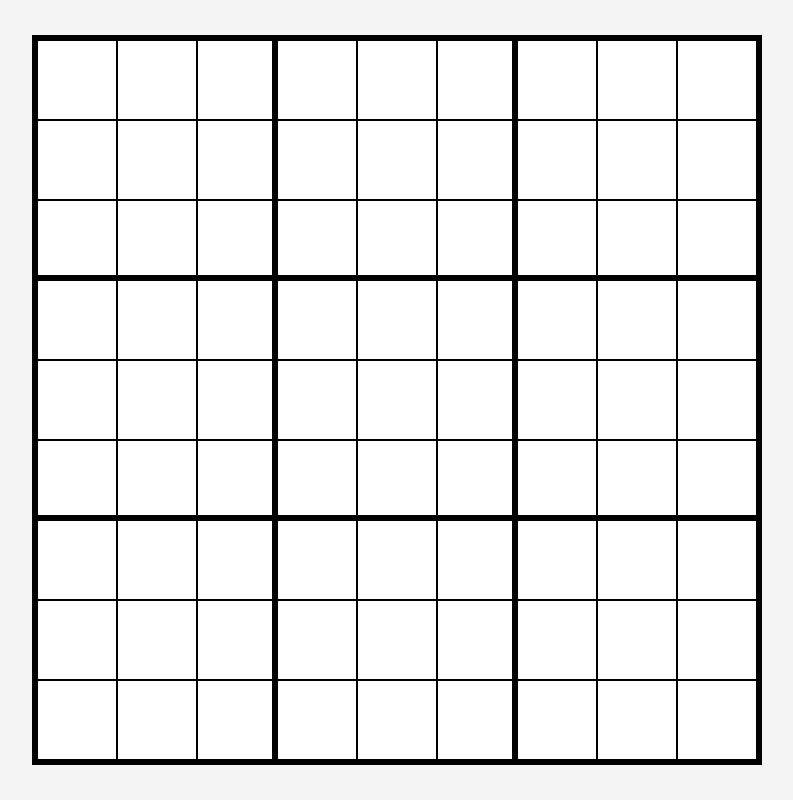
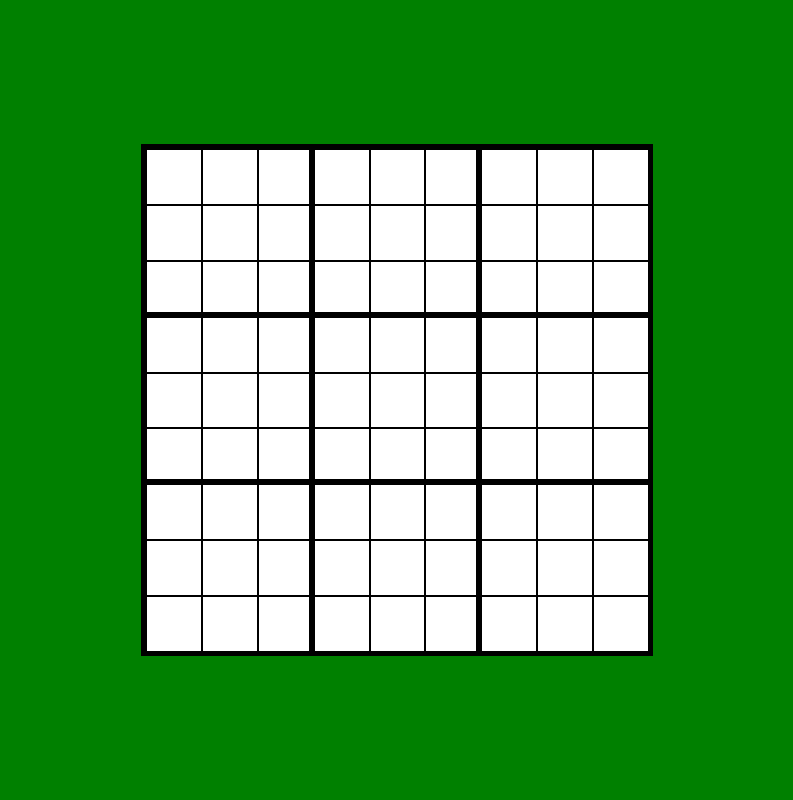
Before and after one commit to TheVineCode/sudoku_solver, a plain HTML site: page index.html in a window 1280 px wide. Shown: the whole page, without its empty margins (243-1036 px from the left). Drawn offline with Linux system fonts and the light colour scheme.

Commit message:
Styling changes to scale to screen size and prevent clicking background changing color

```diff
--- a/index.css
+++ b/index.css
@@ -13,6 +13,7 @@ body {
 
 .game-area {
     height: 100%;
+    background-color: green;
     flex-grow: 1;
     padding: 5rem;
     display: flex;
@@ -21,9 +22,8 @@ body {
 }
 
 .game {
-    background-color: pink;
-    max-width: 1220px;
-    max-height: 1220px;
+    width: 40vw;
+    height: 40vw;
     display: grid;
     grid-template-rows: auto auto auto auto auto auto auto auto auto;
     grid-template-columns: auto auto auto auto auto auto auto auto auto;
@@ -33,14 +33,13 @@ body {
 .game_block {
     background-color: white;
     border: 1px solid #000;
-    width: 80px;
-    height: 80px;
+    min-width: calc((40vw / 9) - 1px);
+    min-height: calc((40vw / 9) - 1px);
     display: flex;
     align-items: center;
     justify-content: center;
     font-weight: 800;
     font-size: 32px;
-
 }
 
 .border_b {
--- a/index.js
+++ b/index.js
@@ -70,7 +70,8 @@ class Sudoku{
     document.addEventListener('click', (el) => {
       this.lastActive = { row: Number(el.target.dataset.row), col: Number(el.target.dataset.col) };
       this.clearActives();
-      el.target.classList.add('active');
+      // console.log(el.target.classList.includes('game_block'));
+      if (el.target.classList[0] == 'game_block') el.target.classList.add('active');
     });
   }
 
```
